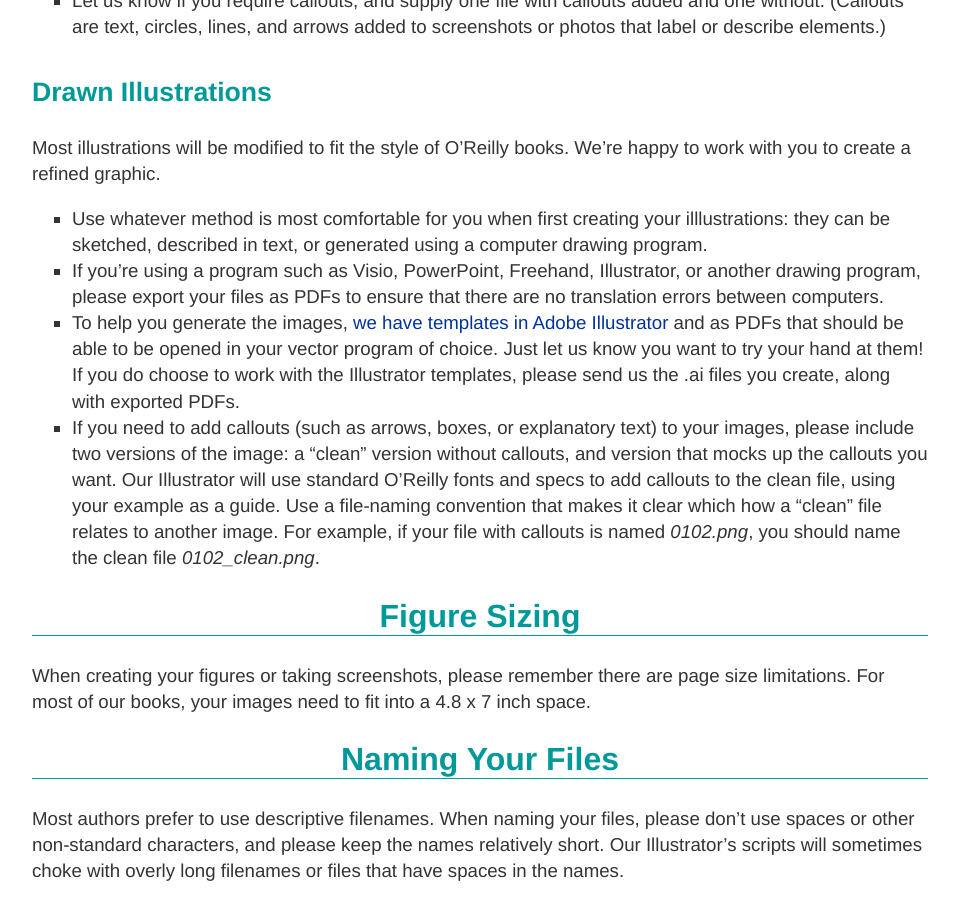
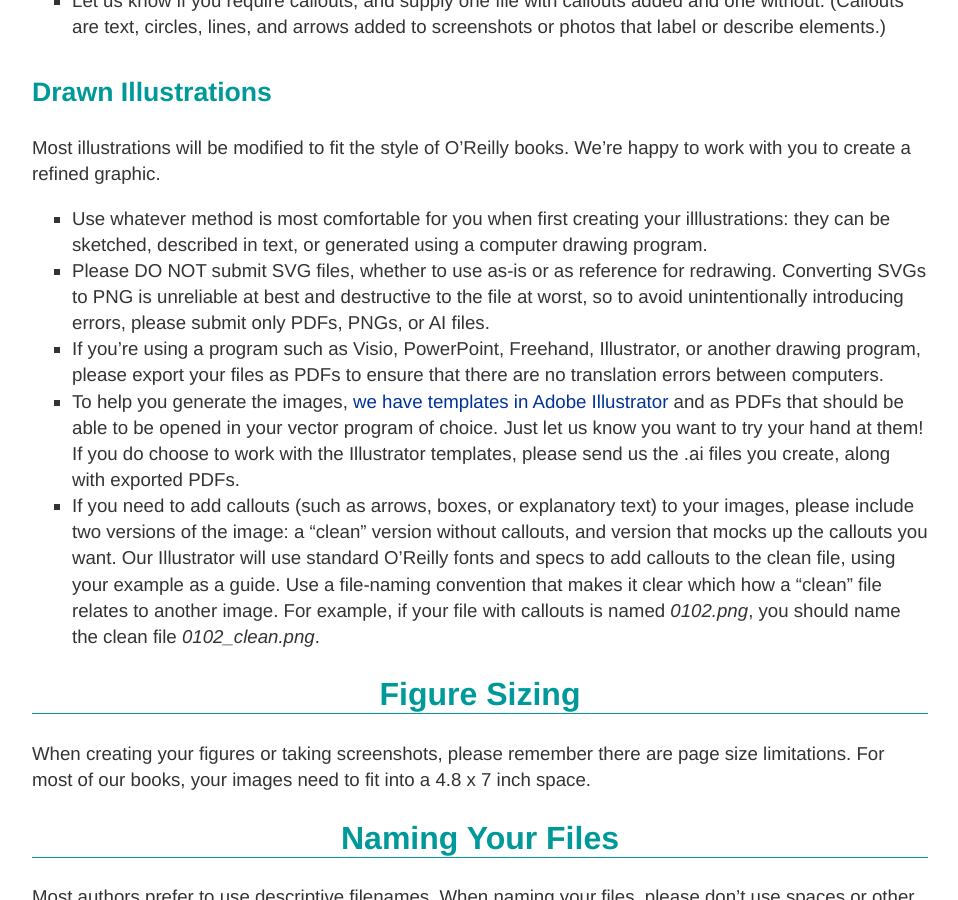
Before and after one commit to oreillymedia/production-resources, a Jekyll site: the page built from illustrations/index.md, in a window 1280 px wide and 900 px high, scrolled down 636 px. Shown: the whole window, without its empty margins (160-1118 px from the left). Built offline with Jekyll 4.4.1, drawn with Linux system fonts in a browser that asks for light colours.

Commit message:
Updating Drawn Illustrations section
Adding note to AUs about not submitting SVGs, per Rebecca's request

```diff
--- a/illustrations/index.md
+++ b/illustrations/index.md
@@ -25,6 +25,7 @@ Either type might also feature *callouts*, which are boxes, arrows, and text tha
 Most illustrations will be modified to fit the style of O'Reilly books. We're happy to work with you to create a refined graphic.
 
 * Use whatever method is most comfortable for you when first creating your illlustrations: they can be sketched, described in text, or generated using a computer drawing program.
+* Please DO NOT submit SVG files, whether to use as-is or as reference for redrawing. Converting SVGs to PNG is unreliable at best and destructive to the file at worst, so to avoid unintentionally introducing errors, please submit only PDFs, PNGs, or AI files.
 * If you're using a program such as Visio, PowerPoint, Freehand, Illustrator, or another drawing program, please export your files as PDFs to ensure that there are no translation errors between computers.
 * To help you generate the images, [we have templates in Adobe Illustrator](http://oreillymedia.github.io/production-resources/illustrations/image-stuff.zip) and as PDFs that should be able to be opened in your vector program of choice. Just let us know you want to try your hand at them! If you do choose to work with the Illustrator templates, please send us the .ai files you create, along with exported PDFs.
 * If you need to add callouts (such as arrows, boxes, or explanatory text) to your images, please include two versions of the image: a "clean" version without callouts, and version that mocks up the callouts you want. Our Illustrator will use standard O'Reilly fonts and specs to add callouts to the clean file, using your example as a guide. Use a file-naming convention that makes it clear which how a "clean" file relates to another image. For example, if your file with callouts is named *0102.png*, you should name the clean file *0102_clean.png*.
```
